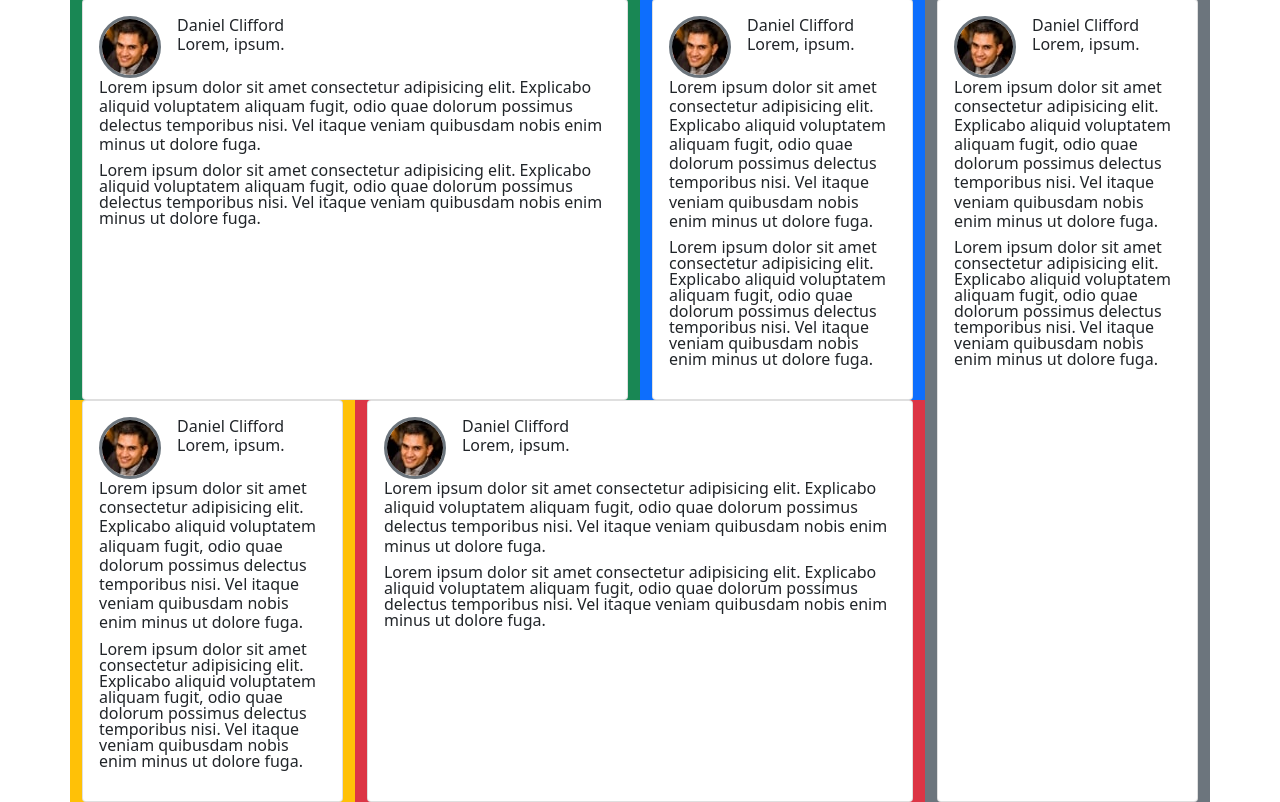
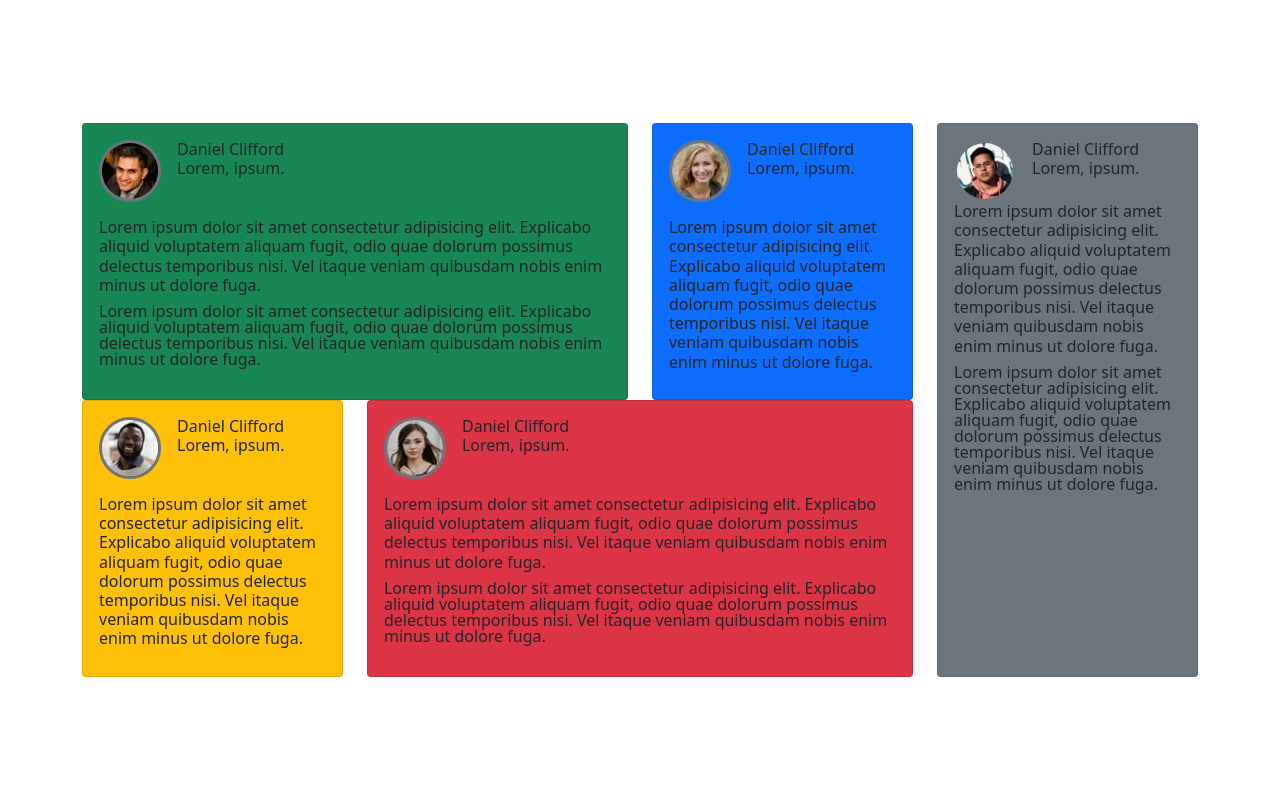
Before and after one commit to 0wlofminerva/bootstarp5-sass-testimonials-section, a plain HTML site: page index.html in a window 1280 px wide. Drawn offline with nearby package versions, Linux system fonts and the light colour scheme.

Commit message:
card spacing

```diff
--- a/index.html
+++ b/index.html
@@ -20,10 +20,10 @@
             <!-- Left Col -->
             <div class="col-12 col-lg-9">
                 <div class="row">
-                    <div class="col-12 col-lg-8 bg-success">
-                        <article class="card h-100">
+                    <div class="col-12 col-lg-8">
+                        <article class="card h-100 bg-success">
                             <div class="card-body">
-                                <div class="d-flex">
+                                <div class="d-flex mb-3">
                                     <img src="./images/image-daniel.jpg" alt="" class="border border-secondary border-3 rounded-circle">
                                     <div class="ps-3">
                                         <h6 class="m-0 h6">Daniel Clifford</h6>
@@ -37,11 +37,11 @@
                             </div>
                         </article>
                     </div>
-                    <div class="col-12 col-lg-4 bg-primary">
-                        <article class="card h-100">
+                    <div class="col-12 col-lg-4">
+                        <article class="card h-100 bg-primary">
                             <div class="card-body">
-                                <div class="d-flex">
-                                    <img src="./images/image-daniel.jpg" alt="" class="border border-secondary border-3 rounded-circle">
+                                <div class="d-flex mb-3">
+                                    <img src="./images/image-jeanette.jpg" alt="" class="border border-secondary border-3 rounded-circle">
                                     <div class="ps-3">
                                         <h6 class="m-0 h6">Daniel Clifford</h6>
                                         <p class="m-0 h6">Lorem, ipsum.</p>
@@ -49,16 +49,15 @@
                                 </div>
                                 <div>
                                     <p class="h6">Lorem ipsum dolor sit amet consectetur adipisicing elit. Explicabo aliquid voluptatem aliquam fugit, odio quae dolorum possimus delectus temporibus nisi. Vel itaque veniam quibusdam nobis enim minus ut dolore fuga.</p>
-                                    <p class="fs-6 lh-1">Lorem ipsum dolor sit amet consectetur adipisicing elit. Explicabo aliquid voluptatem aliquam fugit, odio quae dolorum possimus delectus temporibus nisi. Vel itaque veniam quibusdam nobis enim minus ut dolore fuga.</p>
                                 </div>
                             </div>
                         </article>
                     </div>
-                    <div class="col-12 col-lg-4 bg-warning">
-                        <article class="card h-100">
+                    <div class="col-12 col-lg-4">
+                        <article class="card h-100 bg-warning">
                             <div class="card-body">
-                                <div class="d-flex">
-                                    <img src="./images/image-daniel.jpg" alt="" class="border border-secondary border-3 rounded-circle">
+                                <div class="d-flex mb-3">
+                                    <img src="./images/image-jonathan.jpg" alt="" class="border border-secondary border-3 rounded-circle">
                                     <div class="ps-3">
                                         <h6 class="m-0 h6">Daniel Clifford</h6>
                                         <p class="m-0 h6">Lorem, ipsum.</p>
@@ -66,16 +65,15 @@
                                 </div>
                                 <div>
                                     <p class="h6">Lorem ipsum dolor sit amet consectetur adipisicing elit. Explicabo aliquid voluptatem aliquam fugit, odio quae dolorum possimus delectus temporibus nisi. Vel itaque veniam quibusdam nobis enim minus ut dolore fuga.</p>
-                                    <p class="fs-6 lh-1">Lorem ipsum dolor sit amet consectetur adipisicing elit. Explicabo aliquid voluptatem aliquam fugit, odio quae dolorum possimus delectus temporibus nisi. Vel itaque veniam quibusdam nobis enim minus ut dolore fuga.</p>
                                 </div>
                             </div>
                         </article>
                     </div>
-                    <div class="col-12 col-lg-8 bg-danger">
-                        <article class="card h-100">
+                    <div class="col-12 col-lg-8">
+                        <article class="card h-100 bg-danger">
                             <div class="card-body">
-                                <div class="d-flex">
-                                    <img src="./images/image-daniel.jpg" alt="" class="border border-secondary border-3 rounded-circle">
+                                <div class="d-flex mb-3">
+                                    <img src="./images/image-kira.jpg" alt="" class="border border-secondary border-3 rounded-circle">
                                     <div class="ps-3">
                                         <h6 class="m-0 h6">Daniel Clifford</h6>
                                         <p class="m-0 h6">Lorem, ipsum.</p>
@@ -91,11 +89,11 @@
                 </div>
             </div>
             <!-- Right Col -->
-            <div class="col-12 col-lg-3 bg-secondary">
-                <article class="card h-100">
+            <div class="col-12 col-lg-3">
+                <article class="card h-100 bg-secondary">
                             <div class="card-body">
                                 <div class="d-flex">
-                                    <img src="./images/image-daniel.jpg" alt="" class="border border-secondary border-3 rounded-circle">
+                                    <img src="./images/image-patrick.jpg" alt="" class="border border-secondary border-3 rounded-circle">
                                     <div class="ps-3">
                                         <h6 class="m-0 h6">Daniel Clifford</h6>
                                         <p class="m-0 h6">Lorem, ipsum.</p>
```
